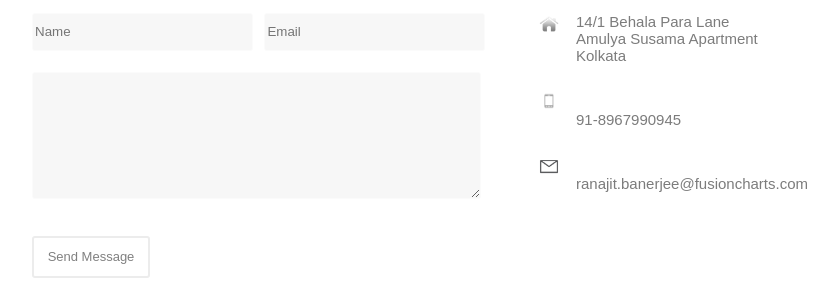
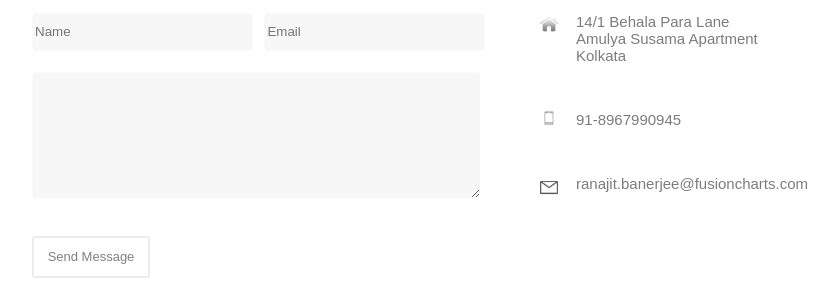
Before and after one commit to ranajitbanerjee/ranajitbanerjee.github.io, a PHP site: page /learning/Week1---Final-Project/portfolio.html in a window 1280 px wide. Shown: the part 1675-1974 px from the top of the page, without its empty margins (418-1256 px from the left). Run offline with PHP 8.4, Linux system fonts and the light colour scheme.

Commit message:
Update portfolio.css

```diff
--- a/learning/Week1---Final-Project/assets/css/portfolio.css
+++ b/learning/Week1---Final-Project/assets/css/portfolio.css
@@ -186,7 +186,7 @@
 .contacticons img {
     width:20px;
     height:20px;
-       margin-bottom: 54px;
+    margin-bottom: 71px;
 }
 
 .contactinfo {
@@ -207,7 +207,7 @@
 }
 
 .emailicon {
-        margin-top: -13px;
+        margin-top: -26px;
       }
 
 form * {
```
